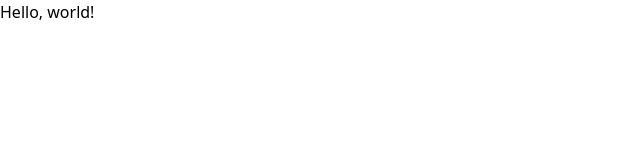
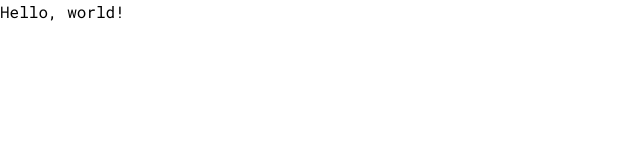
Before and after one commit to Alignitems/ruTimer, a plain HTML site: page index.html in a window 1280 px wide. Shown: the full height of the page, 0-640 px from the left. Drawn offline with nearby package versions, Linux system fonts and the light colour scheme.

Commit message:
✨ Use Roboto mono for UI, Roboto for times

```diff
--- a/index.html
+++ b/index.html
@@ -8,8 +8,11 @@
     <script src="https://cdn.tailwindcss.com"></script>
     <script src="tailwind.config.js"></script>
     <link rel="stylesheet" href="https://unicons.iconscout.com/release/v4.0.0/css/line.css">
+    <link rel="preconnect" href="https://fonts.googleapis.com">
+    <link rel="preconnect" href="https://fonts.gstatic.com" crossorigin>
+    <link href="https://fonts.googleapis.com/css2?family=Roboto&family=Roboto+Mono:wght@400;600&display=swap" rel="stylesheet">
 </head>
-<body>
+<body class="font-mono">
     Hello, world!
 </body>
 </html>
--- a/tailwind.config.js
+++ b/tailwind.config.js
@@ -1 +1,8 @@
-tailwind.config = {}
+tailwind.config = {
+    theme: {
+        fontFamily: {
+            'sans': ['Roboto', 'sans-serif'],
+            'mono': ['"Roboto Mono"', 'monospace']
+        }
+    }
+}
```
